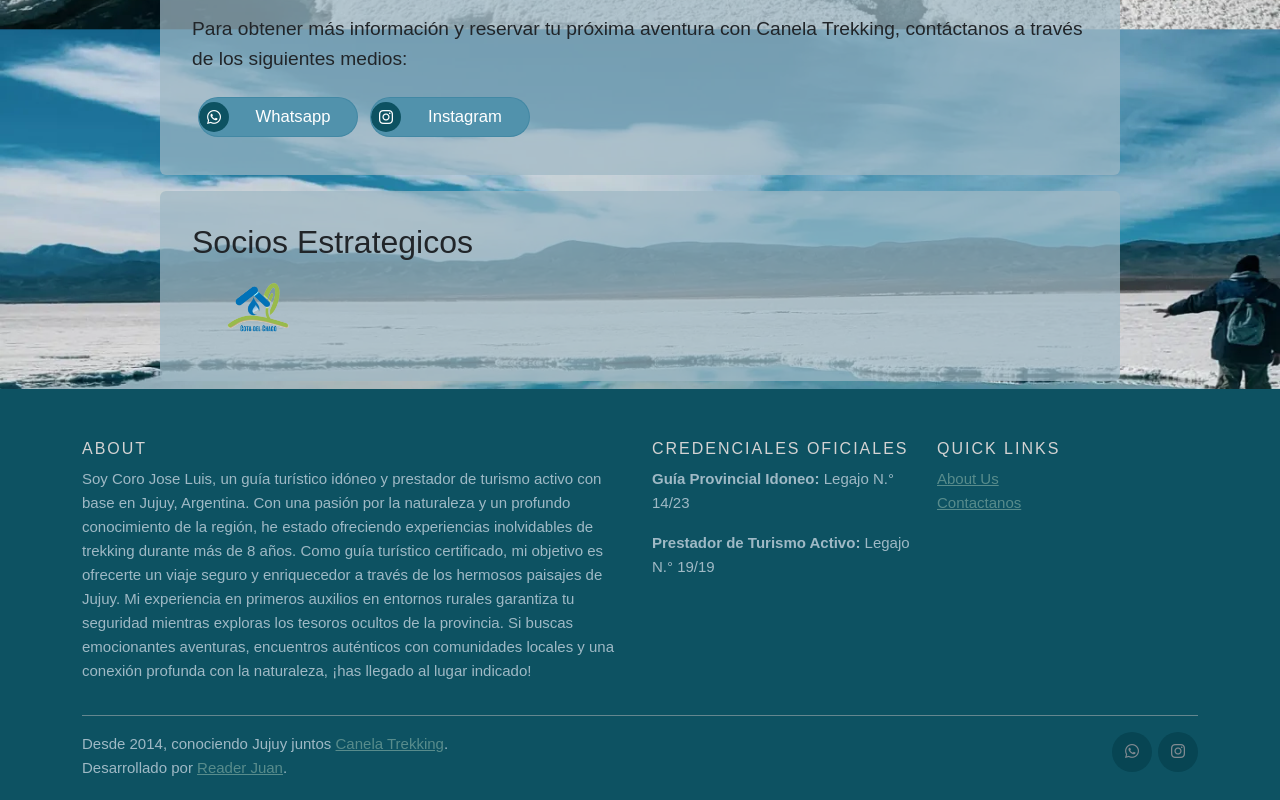
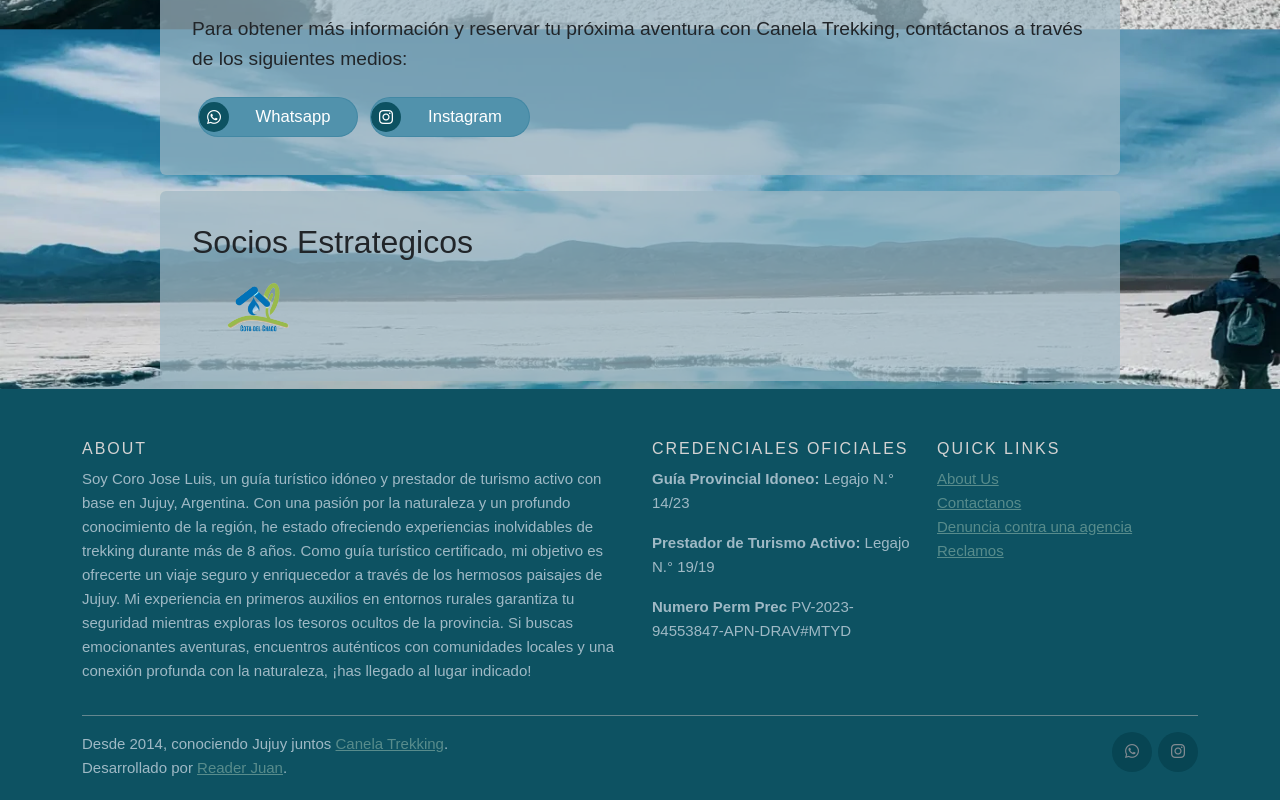
Before and after one commit to JMReader/Canela-Trekking, an Angular app: page / in a window 1280 px wide. Shown: the part 824-1624 px from the top of the page. Built offline with nearby package versions, Linux system fonts and the light colour scheme.

Commit message:
Update Footer Links
new links in footer bc turism agencies need that links in argentina

```diff
--- a/src/app/components/layouts/footer/footer.component.html
+++ b/src/app/components/layouts/footer/footer.component.html
@@ -26,6 +26,7 @@
 
               <p><strong>Guía Provincial Idoneo:</strong> Legajo N.° 14/23</p>
               <p><strong>Prestador de Turismo Activo:</strong> Legajo N.° 19/19</p>
+              <p><strong>Numero Perm Prec</strong> PV-2023-94553847-APN-DRAV#MTYD</p>
 
         </div>
         <div class="col-xs-6 col-md-3">
@@ -33,8 +34,9 @@
           <ul class="footer-links">
             <li><a href="http://scanfcode.com/about/">About Us</a></li>
             <li><a href="http://scanfcode.com/contact/">Contactanos</a></li>
-            <!-- <li><a href="http://scanfcode.com/contribute-at-scanfcode/">Contribute</a></li>
-            <li><a href="http://scanfcode.com/privacy-policy/">Privacy Policy</a></li>
+            <li><a href="https://tramitesadistancia.gob.ar/tramitesadistancia/detalle-tipo?id=624">Denuncia contra una agencia</a></li>
+            <li><a href="https://wa.me/543885148856">Reclamos</a></li>
+            <!-- <li><a href="http://scanfcode.com/privacy-policy/">Privacy Policy</a></li>
             <li><a href="http://scanfcode.com/sitemap/">Sitemap</a></li> -->
           </ul>
         </div>
@@ -55,8 +57,8 @@
         <div class="col-md-4 col-sm-6 col-xs-12">
           <ul class="social-icons">
             <!-- <li><a class="facebook" href="#"><i class="fa fa-facebook"></i></a></li> -->
-            <li><a class="twitter" href="#"><i class="fa-brands fa-whatsapp"></i></a></li>
-            <li><a class="dribbble" href="#"><i class="fa-brands fa-instagram"></i></a></li>
+            <li><a class="twitter" href="https://wa.me/543885148856"><i class="fa-brands fa-whatsapp"></i></a></li>
+            <li><a class="dribbble" href="https://www.instagram.com/canela.trekking.jujuy/"><i class="fa-brands fa-instagram"></i></a></li>
             <!-- <li><a class="linkedin" href="#"><i class="fa fa-linkedin"></i></a></li>    -->
           </ul>
         </div>
```
